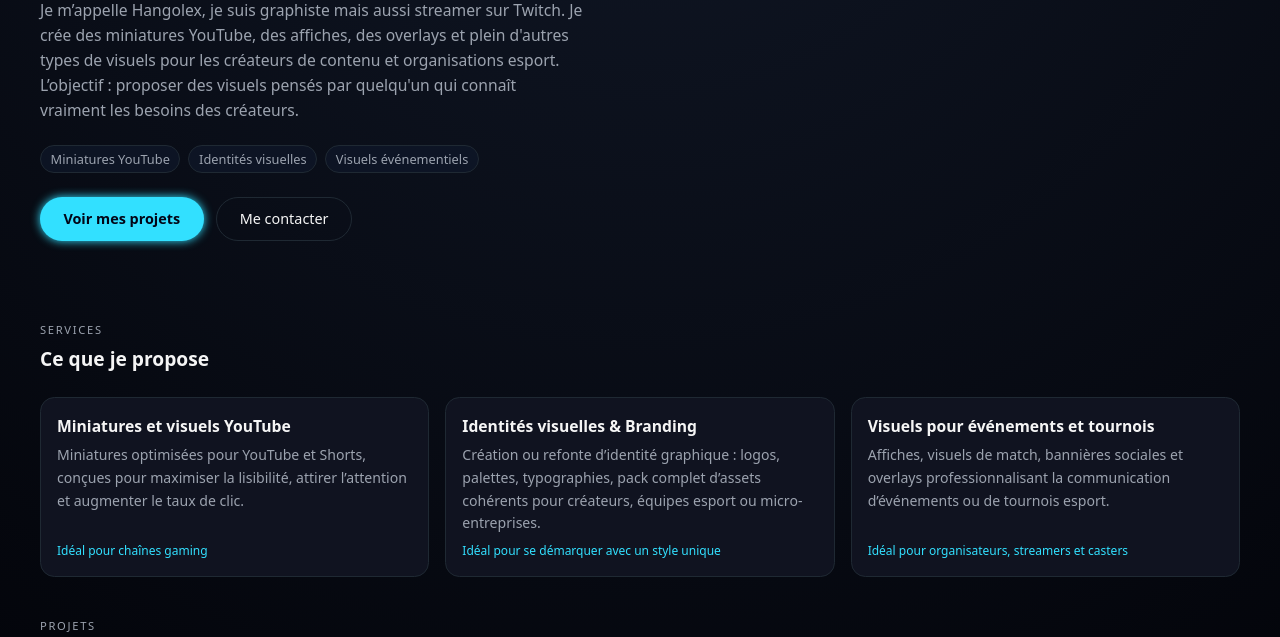
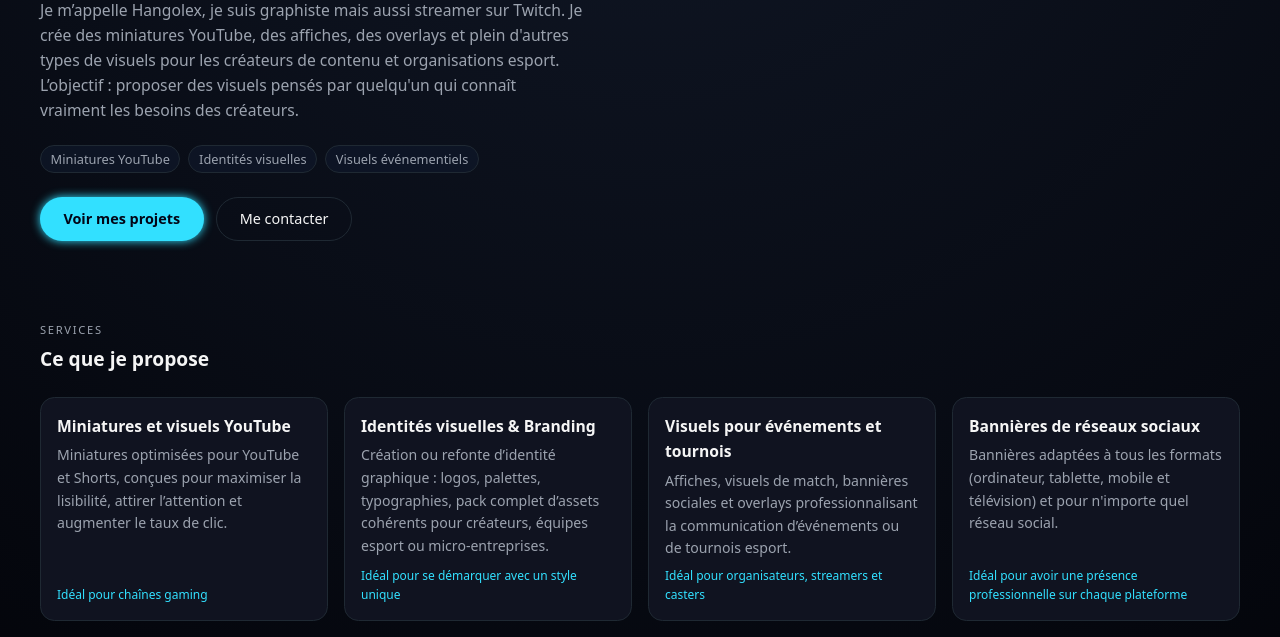
Before and after one commit to HangolexDesign/HangolexDesign.github.io, a plain HTML site: page index.html in a window 1280 px wide. Shown: the part 315-952 px from the top of the page. Drawn offline with Linux system fonts and the light colour scheme.

Commit message:
Update index.html

```diff
--- a/index.html
+++ b/index.html
@@ -541,6 +541,18 @@
             </div>
             <div class="card-tag">Idéal pour organisateurs, streamers et casters</div>
           </article>
+          <div class="cards">
+          <article class="card">
+            <div>
+              <h3 class="card-title">Bannières de réseaux sociaux</h3>
+              <p class="card-text">
+                Bannières adaptées à tous les formats (ordinateur, tablette, mobile et
+                télévision) et pour n'importe quel réseau social.
+              </p>
+            </div>
+            <div class="card-tag">Idéal pour avoir une présence professionnelle sur chaque
+              plateforme</div>
+          </article>
         </div>
       </section>
 
@@ -688,7 +700,8 @@
               </p>
             </div>
             <div class="pricing-note">
-              Bannières adaptées aux différents formats (téléphone, tablette, pc et TV).
+              Bannières adaptées aux différents formats (ordinateur, tablette, mobile et
+              télévision).
             </div>
           </article>
         </div>
```
